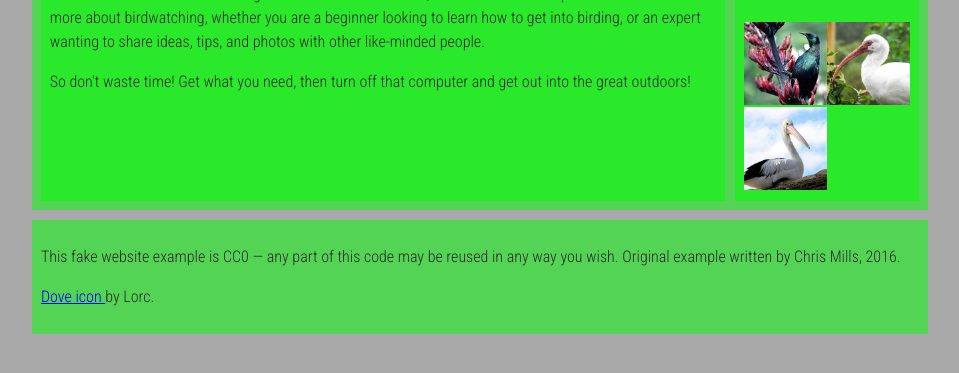
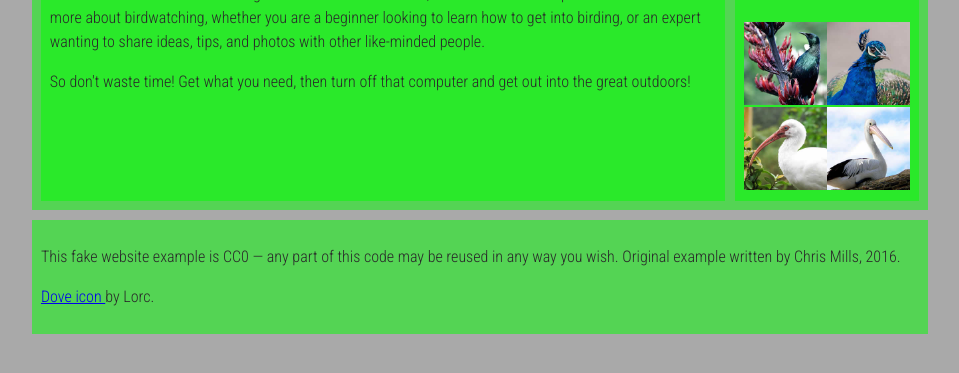
Before and after one commit to 1mbarak/page-structure-assessment, a plain HTML site: page index.html in a window 1280 px wide. Shown: the part 329-702 px from the top of the page, without its empty margins (160-1119 px from the left). Drawn offline with Linux system fonts and the light colour scheme.

Commit message:
Initial commit

```diff
--- a/index.html
+++ b/index.html
@@ -46,6 +46,10 @@
                     <img src="images/favorite-1_th.jpg"
                         alt="Small black bird, black claws, long black slender beak, links to larger version of the image" />
                 </a>
+                <a href="images/favorite-2.jpg">
+                    <img src="images/favorite-2_th.jpg"
+                        alt="Top half of a pretty bird with bright blue plumage on neck, light colored beak, blue headdress, links to larger version of the image" />
+                </a>
                 <a href="images/favorite-3.jpg">
                     <img src="images/favorite-3_th.jpg"
                         alt="Top half of a large bird with white plumage, very long curved narrow light colored break, links to larger version of the image" />
```
